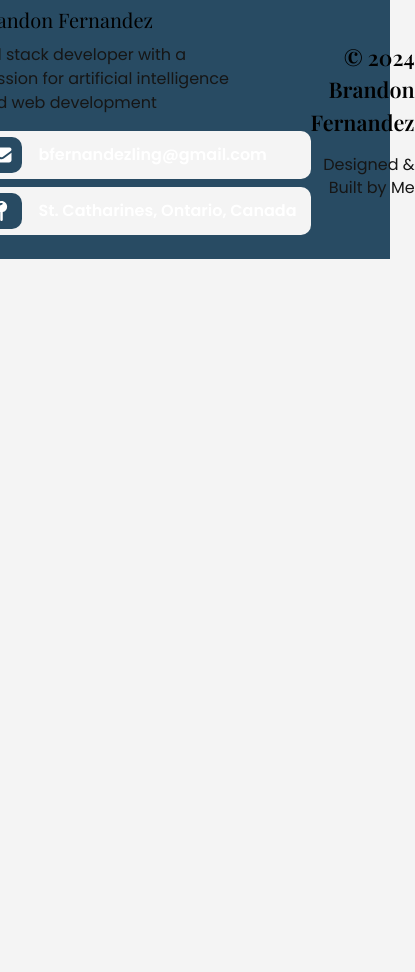
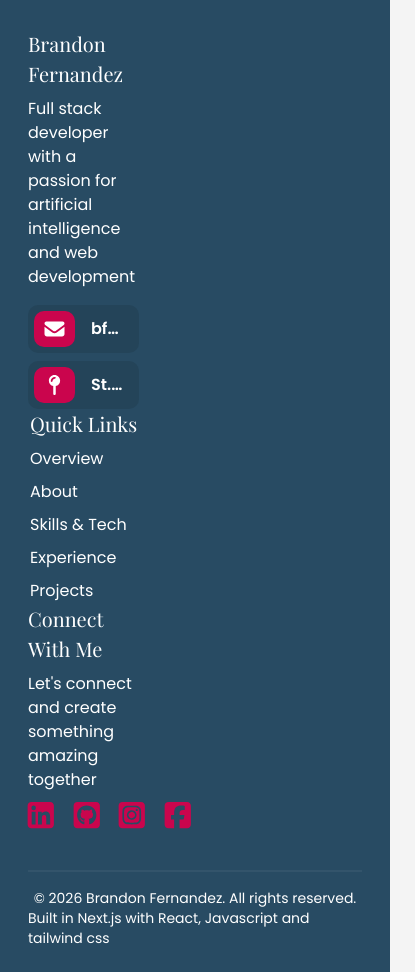
Before and after one commit to Bfernandez02/portfolio, a Next.js app: page / in a window 390 px wide. Shown: the part 8340-9312 px from the top of the page, 415 px wide, since content can reach past the window. Before the commit the page ends 8599 px from the top, so only its background shows below. Built offline with nearby package versions, Linux system fonts and the light colour scheme; a web font is replaced by a local one.

Commit message:
Footer desktop version completed
feat: enhance Footer and ContactForm components with responsive design and theming improvements

```diff
--- a/src/components/ContactForm.jsx
+++ b/src/components/ContactForm.jsx
@@ -175,16 +175,20 @@ export default function ContactForm() {
 
           {/* Footer */}
           <div className="flex flex-col md:flex-row md:items-center md:justify-between gap-4">
-            <div className="flex items-center gap-2 text-secondary bg-background px-[6px] py-[6px] rounded-[10px]">
+            <div
+              className={`flex items-center gap-2 text-secondary px-[6px] py-[6px] rounded-[10px] ${theme === "dark" ? "bg-background" : "bg-[#244459]"} `}
+            >
               <span className="sr-only">Contact email</span>
-              <div className="rounded-[10px] bg-primary py-2 px-2 flex items-center justify-center">
+              <div
+                className={`rounded-[10px]  py-2 px-2 flex items-center justify-center ${theme === "dark" ? "bg-primary" : "bg-accent"}`}
+              >
                 <FontAwesomeIcon
                   icon={faEnvelope}
                   className="text-white text-[20px] md:text-[22px]"
                 />
               </div>
 
-              <p className="font-semibold text-white! text-ellipsis overflow-hidden whitespace-nowrap px-2">
+              <p className="font-semibold text-white! text-[14px]! md:text-[16px]! text-ellipsis overflow-hidden whitespace-nowrap px-2">
                 bfernandezling@gmail.com
               </p>
             </div>
@@ -192,7 +196,7 @@ export default function ContactForm() {
             <button
               type="submit"
               disabled={loading}
-              className="btn h-[48px] md:h-[50px] px-6 text-white md:w-auto w-full font-semibold"
+              className={`h-[48px] md:h-[50px] px-6 text-white md:w-auto w-full font-semibold ${theme === "dark" ? "btn" : "btn-accent"} `}
             >
               {loading ? "Sending..." : "Send Message"}
             </button>
--- a/src/components/Footer.jsx
+++ b/src/components/Footer.jsx
@@ -2,26 +2,40 @@ import React from "react";
 import { useTheme } from "./ThemeProvider";
 import { FontAwesomeIcon } from "@fortawesome/react-fontawesome";
 import { faEnvelope, faMapPin } from "@fortawesome/free-solid-svg-icons";
+import Link from "next/link";
+import menuItems from "./Navbar/menuItems";
+import SocialMediaIcon from "./SocialMediaIcon";
+import {
+  faSquareGithub,
+  faSquareInstagram,
+  faSquareLinkedin,
+  faSquareFacebook,
+} from "@fortawesome/free-brands-svg-icons";
 
 export default function Footer() {
   const { theme } = useTheme();
   return (
     <div
-      className={`${theme === "dark" ? "bg-border" : "bg-primary"} w-full py-6 border-t-2 border-border flex justify-center items-center`}
+      className={`${theme === "dark" ? "bg-border" : "bg-primary"} text-white! py-6 border-t-2 border-border flex justify-center flex-col w-full px-7 sm:px-10 md:px-15 lg:px-30 items-start gap-4`}
     >
+      <div className="w-full flex flex-col lg:flex-row py-6">
         {/* Left Content */}
-      <div className="flex flex-col gap-4">
+        <div className="flex flex-col gap-4 w-1/3">
           <div className="flex flex-col gap-2 w-fit">
             <h5>Brandon Fernandez</h5>
-          <p className="w-[80%]">
-            Full stack developer with a passion for artificial intelligence and
-            web development
+            <p className="text-white!">
+              Full stack developer with a passion for artificial intelligence
+              and web development
             </p>
           </div>
 
           <div className="flex flex-col gap-2">
-          <div className="flex items-center gap-2 text-secondary bg-background px-[6px] py-[6px] rounded-[10px]">
-            <div className="rounded-[10px] bg-primary py-2 px-2 flex items-center justify-center">
+            <div
+              className={`flex items-center gap-2 text-secondary px-[6px] py-[6px] rounded-[10px] ${theme === "dark" ? "bg-background" : "bg-[#244459]"} `}
+            >
+              <div
+                className={`rounded-[10px]  py-2 px-2 flex items-center justify-center ${theme === "dark" ? "bg-primary" : "bg-accent"}`}
+              >
                 <FontAwesomeIcon
                   icon={faEnvelope}
                   className="text-white text-[20px] md:text-[22px]"
@@ -33,8 +47,12 @@ export default function Footer() {
               </p>
             </div>
 
-          <div className="flex items-center gap-2 text-secondary bg-background px-[6px] py-[6px] rounded-[10px]">
-            <div className="rounded-[10px] bg-primary py-2 px-2 flex items-center justify-center">
+            <div
+              className={`flex items-center gap-2 text-secondary px-[6px] py-[6px] rounded-[10px] ${theme === "dark" ? "bg-background" : "bg-[#244459]"} `}
+            >
+              <div
+                className={`rounded-[10px]  py-2 px-2 flex items-center justify-center ${theme === "dark" ? "bg-primary" : "bg-accent"}`}
+              >
                 <FontAwesomeIcon
                   icon={faMapPin}
                   className="text-white text-[20px] md:text-[22px]"
@@ -49,15 +67,71 @@ export default function Footer() {
         </div>
 
         {/* Middle Content */}
-      <div></div>
+        <div className="w-1/3 flex flex-col items-center">
+          <div className="flex flex-col gap-2 w-fit">
+            <h5>Quick Links</h5>
+            {menuItems.map((item, index) => {
+              return (
+                <div className="flex w-fit" key={index}>
+                  <Link
+                    className="flex w-fit gap-2 align-middle items-center "
+                    href={item.route}
+                  >
+                    <p
+                      className={`transition-all border-b border-transparent hover:border-white duration-200 text-white! `}
+                    >
+                      {item.label}
+                    </p>
+                  </Link>
+                </div>
+              );
+            })}
+          </div>
+        </div>
 
         {/* Right Content */}
-      <div className="flex flex-col gap-4 text-right">
-        <h3 className="font-semibold">© 2024 Brandon Fernandez</h3>
-        <p className="text-sm text-secondary">Designed & Built by Me</p>
+        <div className="flex flex-col w-1/3 items-start h-full justify-start ">
+          <div className="flex flex-col gap-2 h-full">
+            <h5>Connect With Me</h5>
+            <p className="w-full h-fit text-white!">
+              Let&apos;s connect and create something amazing together
+            </p>
+          </div>
+          <div className="w-full flex flex-row gap-2 md:gap-4 mt-2 lg:mt-4 h-full ml-[-6px] lg:ml-[-8px]">
+            <SocialMediaIcon
+              icon={faSquareLinkedin}
+              url=""
+              textSize={`text-[30px] lg:text-[36px] xl:text-[42px] ${theme === "dark" ? "text-primary!" : "text-accent!"}`}
+            />
+            <SocialMediaIcon
+              icon={faSquareGithub}
+              url=""
+              textSize={`text-[30px] lg:text-[36px] xl:text-[42px] ${theme === "dark" ? "text-primary!" : "text-accent!"}`}
+            />
+            <SocialMediaIcon
+              icon={faSquareInstagram}
+              url=""
+              textSize={`text-[30px] lg:text-[36px] xl:text-[42px] ${theme === "dark" ? "text-primary!" : "text-accent!"}`}
+            />
+            <SocialMediaIcon
+              icon={faSquareFacebook}
+              url=""
+              textSize={`text-[30px] lg:text-[36px] xl:text-[42px] ${theme === "dark" ? "text-primary!" : "text-accent!"}`}
+            />
+          </div>
+        </div>
       </div>
 
+      <div className="w-full border-t-2 border-white/5 pt-4 flex flex-col lg:flex-row justify-between items-center">
+        <p className="text-white! text-sm! ">
+          &copy; {new Date().getFullYear()} Brandon Fernandez. All rights
+          reserved.
+        </p>
 
+        <p className="text-sm! text-white!">
+          Built in Next.js with React, Javascript and tailwind css
+        </p>
+      </div>
     </div>
   );
 }
```
Lines whose indentation alone changed are shown as unchanged.
